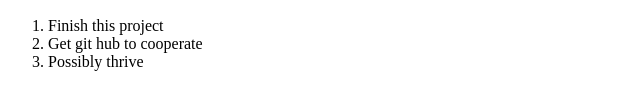
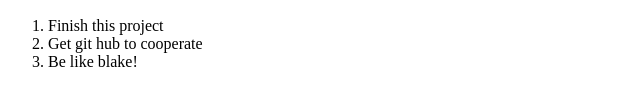
Before and after one commit to tlpatr3/ClassProjects, a plain HTML site: page aboutMeHTML.html in a window 1280 px wide. Shown: the part 253-362 px from the top of the page, 0-640 px from the left. Drawn offline with Linux system fonts and the light colour scheme.

Commit message:
trying using my method

```diff
--- a/aboutMeHTML.html
+++ b/aboutMeHTML.html
@@ -18,7 +18,7 @@
     <ol>
         <li>Finish this project</li>
         <li>Get git hub to cooperate</li>
-        <li>Possibly thrive</li>
+        <li>Be like blake!</li>
     </ol>
 </body>
 </html>
```
